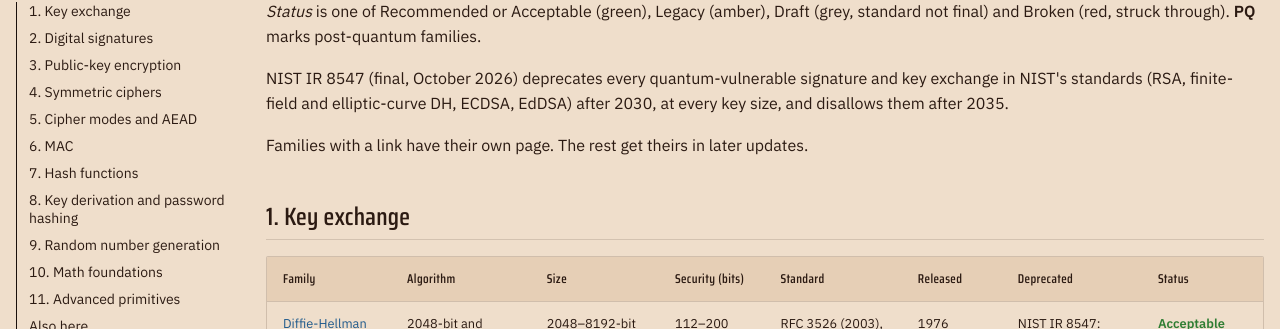
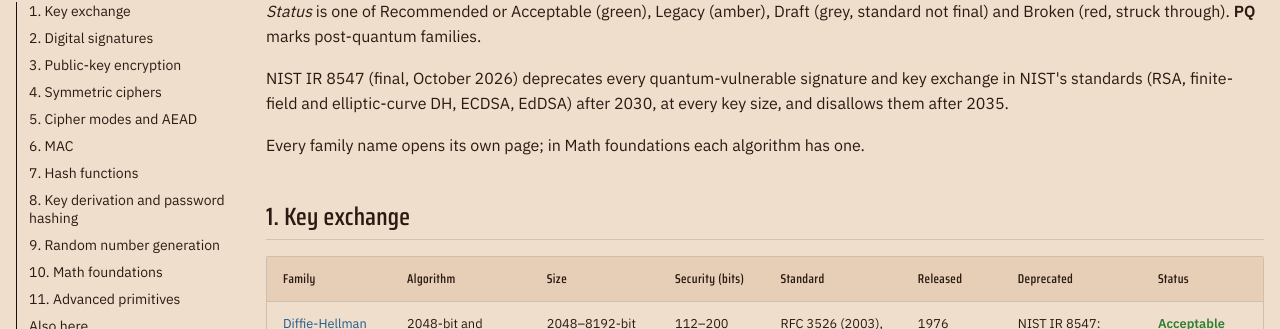
Before and after one commit to TTMathCS/cryptography, an MkDocs documentation site: the page built from docs/index.md, in a window 1280 px wide and 900 px high, scrolled down 884 px. Shown: the part 125-454 px from the top of the window. Built offline with MkDocs 1.6.1 and Material for MkDocs 9.7.7, drawn with Linux system fonts in a browser that asks for light colours; comment, search, counter and statistics services are not loaded; some of the changed lines change nothing that is shown; some of the changed text lies outside the part shown.

Commit message:
AEGIS is RFC 10032; Ascon's hash dates from 2019; home note now that every family has a page

```diff
--- a/docs/index.md
+++ b/docs/index.md
@@ -23,7 +23,7 @@
 and key exchange in NIST's standards (RSA, finite-field and elliptic-curve DH,
 ECDSA, EdDSA) after 2030, at every key size, and disallows them after 2035.
 
-Families with a link have their own page. The rest get theirs in later updates.
+Every family name opens its own page; in Math foundations each algorithm has one.
 
 ## 1. Key exchange
 
@@ -112,7 +112,7 @@
 | | AES-CCM | 128 / 256-bit key | 128 / 256 | RFC 3610 (2003), SP 800-38C (2004) | 2002 | — | Acceptable |
 | | AES-OCB | 128 / 256-bit key | 128 / 256 | RFC 7253 (2014) | 2001 | — | Acceptable |
 | | Ascon-AEAD128 | 128-bit key, 128-bit tag | 128 | SP 800-232 (2025) | 2014 | — | Recommended |
-| | AEGIS-128L/256 | 128 / 256-bit key | 128 / 256 | IETF draft | 2013 | — | Draft |
+| | AEGIS-128L/256 | 128 / 256-bit key | 128 / 256 | RFC 10032 (2026) | 2013 | — | Acceptable |
 | [Classic modes](05-modes-aead/Classic-Modes.md) | CTR | — | — | SP 800-38A (2001) | 1979 | — | Acceptable (needs a MAC) |
 | | CBC | — | — | FIPS 81 (1980), SP 800-38A (2001) | 1980 | dropped in TLS 1.3 (2018) | Legacy |
 | | CFB, OFB | — | — | SP 800-38A (2001) | 1980 | — | Legacy |
@@ -150,7 +150,7 @@
 | | Keccak-256 | 256-bit output | 128 | — | 2008 | — | Acceptable |
 | [BLAKE](07-hash/BLAKE.md) | BLAKE2b / BLAKE2s | up to 512 / 256-bit output | 256 / 128 | RFC 7693 (2015) | 2012 | — | Recommended |
 | | BLAKE3 | 256-bit output (extendable) | 128 | — | 2020 | — | Recommended |
-| [Ascon](05-modes-aead/AEAD.md#ascon) | Ascon-Hash256 / XOF128 | 256-bit / any output | 128 | SP 800-232 (2025) | 2014 | — | Acceptable |
+| [Ascon](05-modes-aead/AEAD.md#ascon) | Ascon-Hash256 / XOF128 | 256-bit / any output | 128 | SP 800-232 (2025) | 2019 | — | Acceptable |
 | [SHA-1](07-hash/Retired.md#sha-1) | SHA-1 | 160-bit output | ~63 | FIPS 180-1 (1995), RFC 3174 (2001) | 1995 | SHAttered (2017); NIST retires it by 2030 | Broken |
 | [MD](07-hash/Retired.md#md5) | MD5 | 128-bit output | — | RFC 1321 (1992) | 1992 | collisions (2004); RFC 6151 (2011) | Broken |
 | | MD4 | 128-bit output | — | RFC 1320 (1992) | 1990 | RFC 6150 (2011) | Broken |
```
